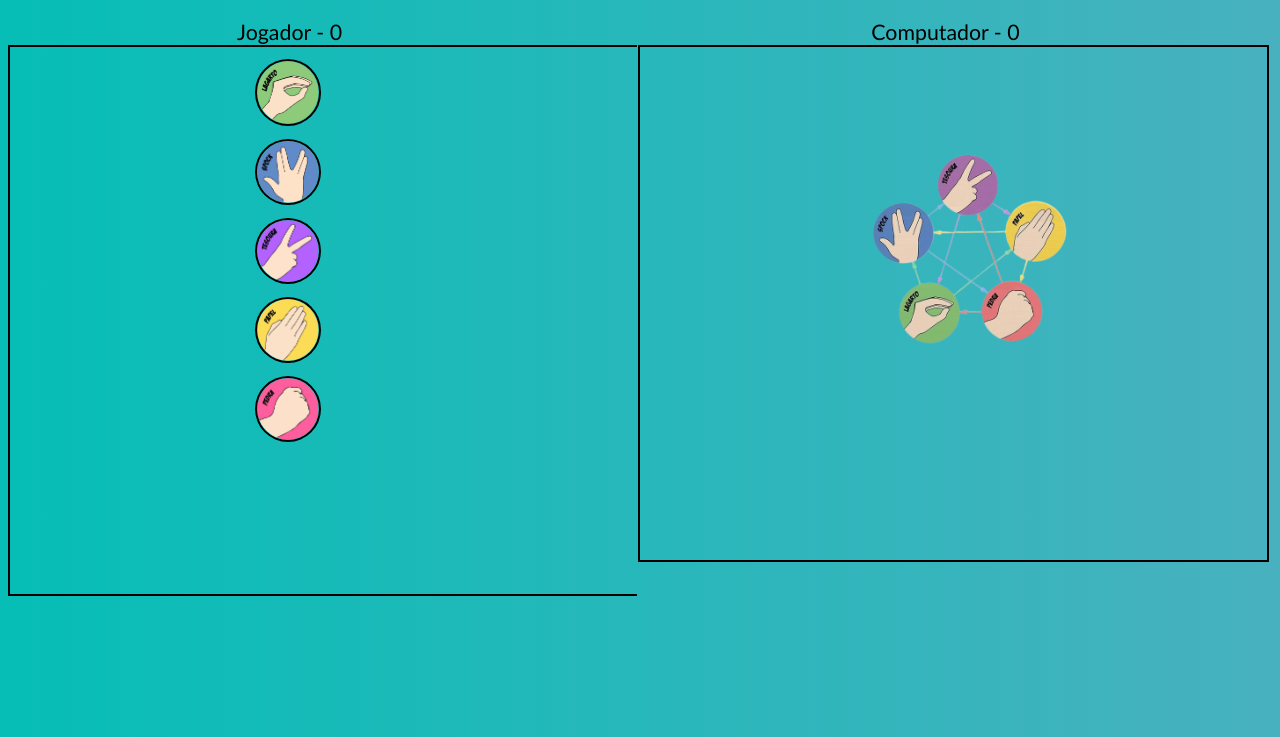
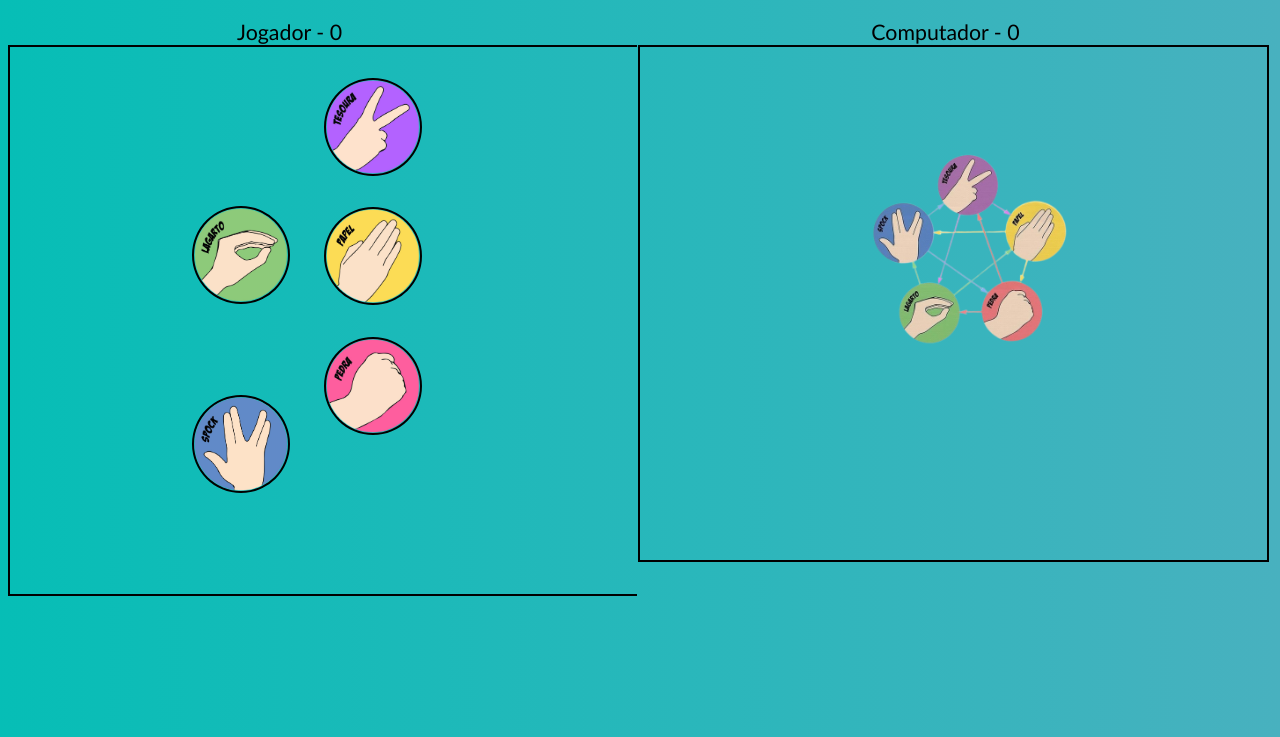
Before and after one commit to Joao-Sant-Ana/jokenpo, a plain HTML site: page jogo.html in a window 1280 px wide. Shown: the part 63-800 px from the top of the page. Drawn offline with Linux system fonts and the light colour scheme.

Commit message:
Add files via upload

```diff
--- a/jogo.html
+++ b/jogo.html
@@ -20,11 +20,11 @@
     </div>
     <main>
         <div id="jogador-1">
-            <img src="img/lagarto.png" id="lagarto">
-            <img src="img/spock.png" id="spock">
             <img src="img/tesoura.png" id="tesoura">
             <img src="img/papel.png" id="papel">
             <img src="img/pedra.png" id="pedra">
+            <img src="img/lagarto.png" id="lagarto">
+            <img src="img/spock.png" id="spock">
         </div>
         <div id="computador">
             <img src="img/jokenpo.png" id="jokenpo">
--- a/style.css
+++ b/style.css
@@ -33,9 +33,31 @@ main{
     position: fixed;
 }
 
-#tesoura, #papel, #pedra, #lagarto, #spock{
-    width: 10%;
-    margin-left: 39%;
+#tesoura, #papel, #pedra{
+    width: 15%;
+    margin-left: 50%;
+    display: block;
+    margin-top: 5%;
+    border: solid black 2px;
+    border-radius: 110%;
+}
+
+#lagarto{
+    position: absolute;
+    bottom: 53%;
+    margin-left: 29%;
+    width: 15%;
+    display: block;
+    margin-top: 5%;
+    border: solid black 2px;
+    border-radius: 110%;
+}
+
+#spock{
+    position: absolute;
+    bottom: 18.5%;
+    margin-left: 29%;
+    width: 15%;
     display: block;
     margin-top: 2%;
     border: solid black 2px;
@@ -43,7 +65,7 @@ main{
 }
 
 #tesoura:hover, #papel:hover, #pedra:hover, #lagarto:hover, #spock:hover{
-    border:solid red 4px;
+    border:solid red 3px;
 }
 
 #computador{
@@ -75,7 +97,7 @@ main{
 
 #resp{
     font-size: 25pt;
-    margin-left: 43.6%;
+    margin-left: 39%;
 }
 
 p{
```
Also changed, not shown: regras.html (+1 -1 lines).
